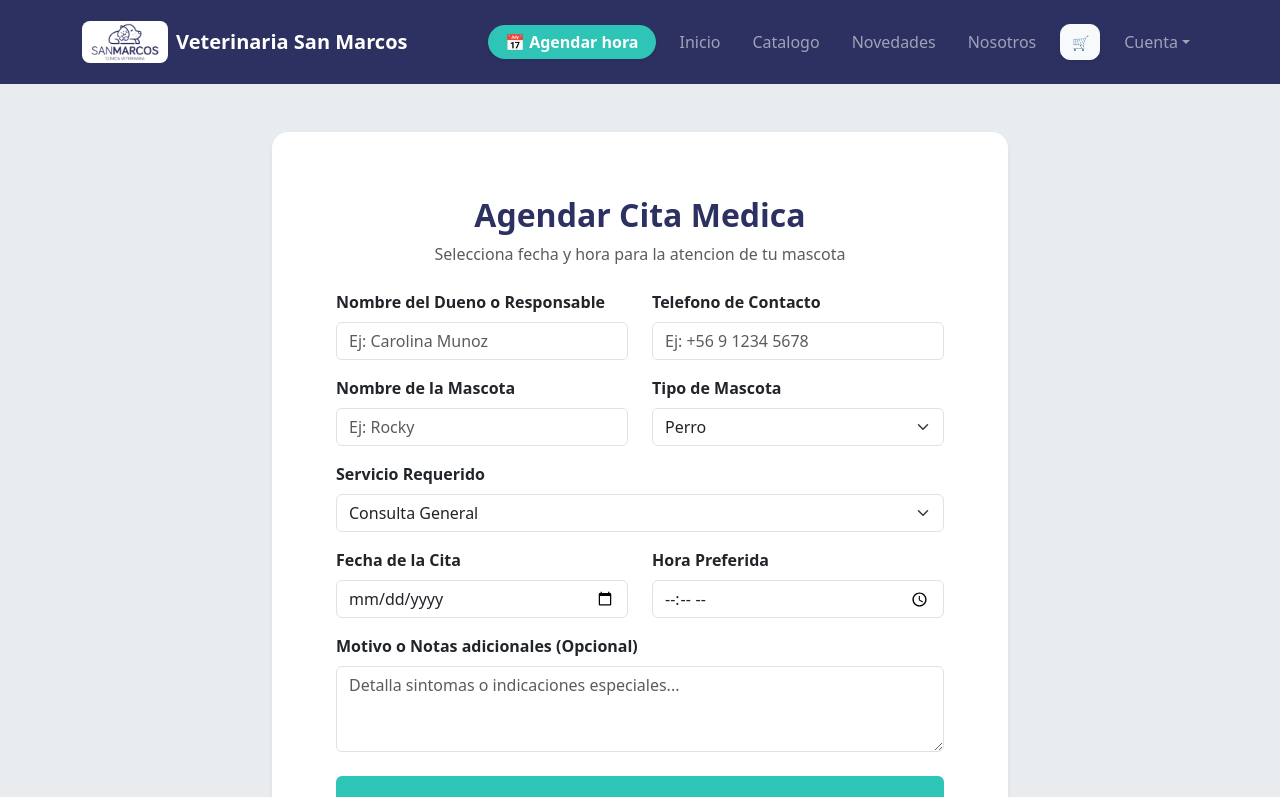
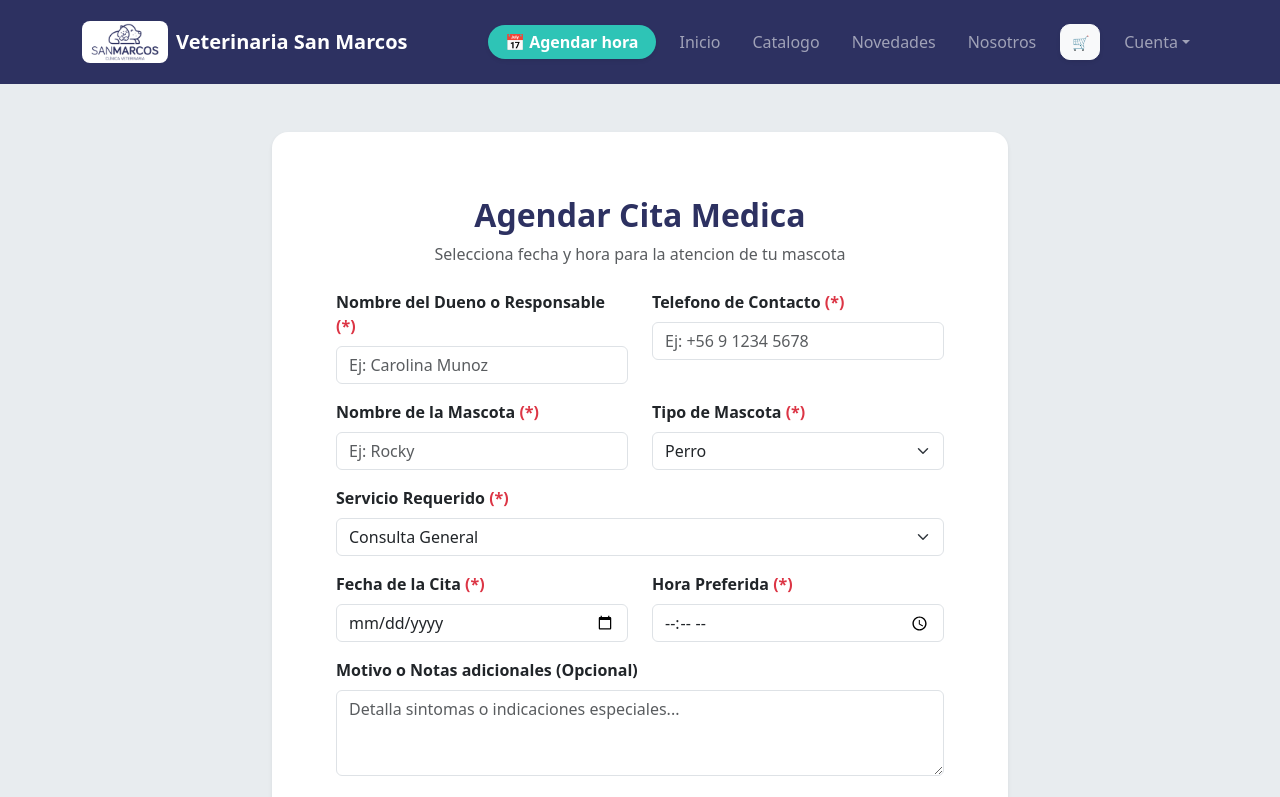
Before and after one commit to IgorEeyore/VeterinariaFrontend, a React (Vite) app: page /agendar in a window 1280 px wide. Shown: the top 797 px of the page. Built offline with nearby package versions, Linux system fonts and the light colour scheme.

Commit message:
feat(formularios): indicar campos obligatorios con asterisco en todos los formularios

```diff
--- a/src/componentes/moleculas/CampoFormulario.tsx
+++ b/src/componentes/moleculas/CampoFormulario.tsx
@@ -6,6 +6,7 @@ interface CampoFormularioProps {
   nombre: string
   valor: string
   placeholder?: string
+  obligatorio?: boolean
   alCambiar: (valor: string) => void
 }
 
@@ -15,11 +16,14 @@ function CampoFormulario({
   nombre,
   valor,
   placeholder,
+  obligatorio = false,
   alCambiar
 }: CampoFormularioProps) {
   return (
     <div className="mb-3">
-      <label className="form-label fw-semibold">{etiqueta}</label>
+      <label className="form-label fw-semibold">
+        {etiqueta} {obligatorio && <span className="text-danger">(*)</span>}
+      </label>
       <Input
         tipo={tipo}
         nombre={nombre}
--- a/src/componentes/organismos/FormularioAgendar.tsx
+++ b/src/componentes/organismos/FormularioAgendar.tsx
@@ -93,6 +93,7 @@ function FormularioAgendar() {
                     nombre="nombreDueno"
                     valor={nombreDueno}
                     placeholder="Ej: Carolina Munoz"
+                    obligatorio={true}
                     alCambiar={setNombreDueno}
                   />
                 </div>
@@ -103,6 +104,7 @@ function FormularioAgendar() {
                     nombre="telefono"
                     valor={telefono}
                     placeholder="Ej: +56 9 1234 5678"
+                    obligatorio={true}
                     alCambiar={setTelefono}
                   />
                 </div>
@@ -116,11 +118,14 @@ function FormularioAgendar() {
                     nombre="nombreMascota"
                     valor={nombreMascota}
                     placeholder="Ej: Rocky"
+                    obligatorio={true}
                     alCambiar={setNombreMascota}
                   />
                 </div>
                 <div className="col-12 col-md-6 mb-3">
-                  <label className="form-label fw-semibold">Tipo de Mascota</label>
+                  <label className="form-label fw-semibold">
+                    Tipo de Mascota <span className="text-danger">(*)</span>
+                  </label>
                   <select
                     className="form-select"
                     value={tipoMascota}
@@ -134,7 +139,9 @@ function FormularioAgendar() {
               </div>
 
               <div className="mb-3">
-                <label className="form-label fw-semibold">Servicio Requerido</label>
+                <label className="form-label fw-semibold">
+                  Servicio Requerido <span className="text-danger">(*)</span>
+                </label>
                 <select
                   className="form-select"
                   value={servicio}
@@ -156,6 +163,7 @@ function FormularioAgendar() {
                     tipo="date"
                     nombre="fecha"
                     valor={fecha}
+                    obligatorio={true}
                     alCambiar={setFecha}
                   />
                 </div>
@@ -165,6 +173,7 @@ function FormularioAgendar() {
                     tipo="time"
                     nombre="hora"
                     valor={hora}
+                    obligatorio={true}
                     alCambiar={setHora}
                   />
                 </div>
--- a/src/componentes/organismos/FormularioLogin.tsx
+++ b/src/componentes/organismos/FormularioLogin.tsx
@@ -116,6 +116,7 @@ function FormularioLogin() {
                 nombre="correo"
                 valor={correo}
                 placeholder="ejemplo@demo.cl"
+                obligatorio={true}
                 alCambiar={setCorreo}
               />
 
@@ -125,6 +126,7 @@ function FormularioLogin() {
                 nombre="contrasena"
                 valor={contrasena}
                 placeholder="Ingresa tu contrasena (entre 4 y 10 caracteres)"
+                obligatorio={true}
                 alCambiar={(val) => setContrasena(val.slice(0, 10))}
               />
 
--- a/src/componentes/organismos/FormularioRegistro.tsx
+++ b/src/componentes/organismos/FormularioRegistro.tsx
@@ -135,6 +135,7 @@ function FormularioRegistro() {
                 nombre="nombre"
                 valor={nombre}
                 placeholder="Ej: Juan Perez"
+                obligatorio={true}
                 alCambiar={setNombre}
               />
 
@@ -144,6 +145,7 @@ function FormularioRegistro() {
                 nombre="rut"
                 valor={rut}
                 placeholder="Ej: 123456789"
+                obligatorio={true}
                 alCambiar={(val) => setRut(val.replace(/[^0-9kK]/g, "").slice(0, 9))}
               />
 
@@ -153,6 +155,7 @@ function FormularioRegistro() {
                 nombre="correo"
                 valor={correo}
                 placeholder="correo@ejemplo.cl"
+                obligatorio={true}
                 alCambiar={setCorreo}
               />
 
@@ -162,6 +165,7 @@ function FormularioRegistro() {
                 nombre="contrasena"
                 valor={contrasena}
                 placeholder="Ingresa entre 4 y 10 caracteres"
+                obligatorio={true}
                 alCambiar={(val) => setContrasena(val.slice(0, 10))}
               />
 
--- a/src/componentes/organismos/GestionCatalogo.tsx
+++ b/src/componentes/organismos/GestionCatalogo.tsx
@@ -15,7 +15,7 @@ const serviciosIniciales: Servicio[] = [
   { id: 3, nombre: "Peluqueria Canina/Felina", categoria: "Servicio", precio: 18000 },
   { id: 4, nombre: "Desparasitacion Interna/Externa", categoria: "Medicamento", precio: 12000 },
   { id: 5, nombre: "Cirugia Menor", categoria: "Servicio", precio: 45000 },
-  { id: 6, nombre: "Corte de Uñas y Limpieza", categoria: "Servicio", precio: 8000 }
+  { id: 6, nombre: "Corte de Unas y Limpieza", categoria: "Servicio", precio: 8000 }
 ]
 
 function GestionCatalogo() {
@@ -139,12 +139,15 @@ function GestionCatalogo() {
                   nombre="nombre"
                   valor={nombre}
                   placeholder="Ej: Vacunacion felina"
+                  obligatorio={true}
                   alCambiar={setNombre}
                 />
               </div>
               <div className="col-12 col-md-4">
                 <div className="mb-3">
-                  <label className="form-label fw-semibold">Categoria</label>
+                  <label className="form-label fw-semibold">
+                    Categoria <span className="text-danger">(*)</span>
+                  </label>
                   <select
                     className="form-select"
                     value={categoria}
@@ -163,6 +166,7 @@ function GestionCatalogo() {
                   nombre="precio"
                   valor={precio}
                   placeholder="Ej: 15000"
+                  obligatorio={true}
                   alCambiar={setPrecio}
                 />
               </div>
--- a/src/componentes/organismos/GestionUsuarios.tsx
+++ b/src/componentes/organismos/GestionUsuarios.tsx
@@ -146,6 +146,7 @@ function GestionUsuarios() {
                   nombre="nombre"
                   valor={nombre}
                   placeholder="Ej: Juan Perez"
+                  obligatorio={true}
                   alCambiar={setNombre}
                 />
               </div>
@@ -157,6 +158,7 @@ function GestionUsuarios() {
                   nombre="correo"
                   valor={correo}
                   placeholder="Ej: juan@correo.cl"
+                  obligatorio={true}
                   alCambiar={setCorreo}
                 />
               </div>
```
